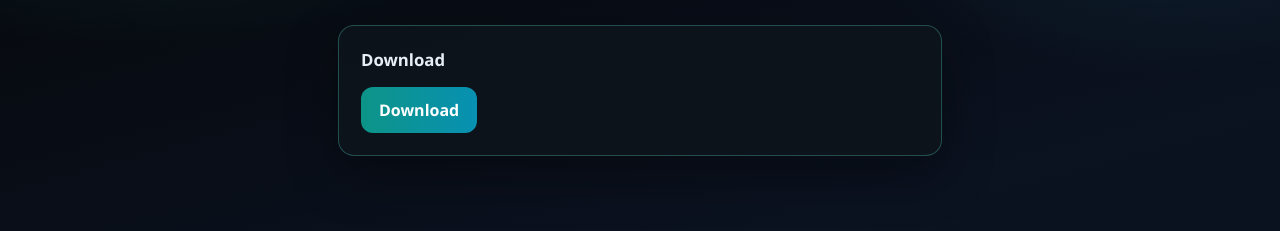
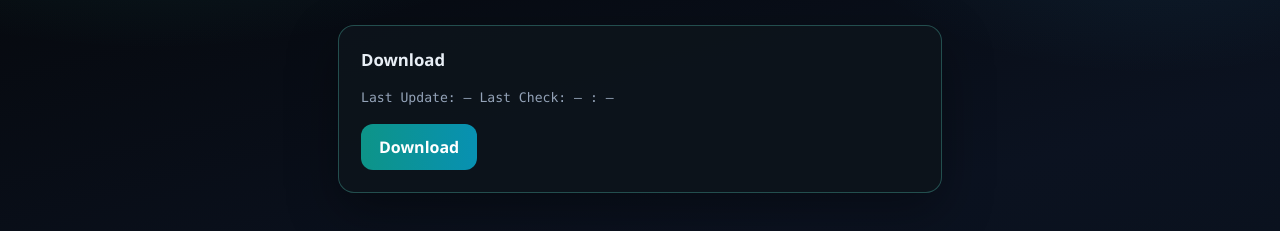
Before and after one commit to AC11-AI/niceguifps-download, a plain HTML site: page index.html in a window 1280 px wide. Shown: the part 135-366 px from the top of the page. Drawn offline with nearby package versions, Linux system fonts and the light colour scheme; no server answers.

Commit message:
Show Last Update / Last Check : status on download page

```diff
--- a/index.html
+++ b/index.html
@@ -39,6 +39,11 @@
       padding: 22px; margin: 28px 0 0; box-shadow: 0 18px 50px rgba(0,0,0,.35);
     }
     .card h2 { margin: 0 0 16px; font-size: 1.05rem; }
+    .meta {
+      margin: 0 0 16px; color: var(--muted); font-size: .82rem; line-height: 1.6;
+      font-family: ui-monospace, Consolas, monospace;
+    }
+    .meta b { color: #99f6e4; font-weight: 600; }
     .btn {
       display: inline-flex; align-items: center; gap: 8px; border: 0; cursor: pointer;
       padding: 12px 18px; border-radius: 12px; font-size: 1rem; font-weight: 700;
@@ -67,11 +72,13 @@
     </div>
     <div class="card" data-anim>
       <h2 data-i18n="title">Download</h2>
+      <div class="meta" id="statusMeta">Last Update: —<br/>Last Check: — : —</div>
       <a class="btn" id="btn-pack" href="#" data-i18n="btn">Download</a>
     </div>
   </div>
   <script>
     const DOWNLOAD_URL = window.AIC11_DOWNLOAD_URL || 'https://github.com/AC11-AI/niceguifps-download/releases/latest/download/NiceGUIFPS_Pack.zip';
+    const STATUS_URL = window.AIC11_STATUS_URL || 'https://niceguifps-license.onrender.com/api/v1/public-status';
     const I18N = {
       zh: { title: 'Download', btn: 'Download' },
       en: { title: 'Download', btn: 'Download' }
@@ -94,6 +101,22 @@
     document.getElementById('btn-en').onclick = () => { lang = 'en'; applyLang(); };
     applyLang();
     document.getElementById('btn-pack').href = DOWNLOAD_URL;
+
+    async function loadStatus() {
+      const el = document.getElementById('statusMeta');
+      try {
+        const r = await fetch(STATUS_URL + '?t=' + Date.now());
+        const j = await r.json();
+        const upd = j.last_update || '—';
+        const chk = j.last_check || '—';
+        const st = j.status || '—';
+        el.innerHTML = 'Last Update: <b>' + upd + '</b><br/>Last Check: <b>' + chk + '</b> : <b>' + st + '</b>';
+      } catch (e) {
+        el.textContent = 'Last Update: —\nLast Check: — : —';
+      }
+    }
+    loadStatus();
+
     const g = window.gsap;
     const boot = document.getElementById('boot');
     const app = document.getElementById('app');
```
